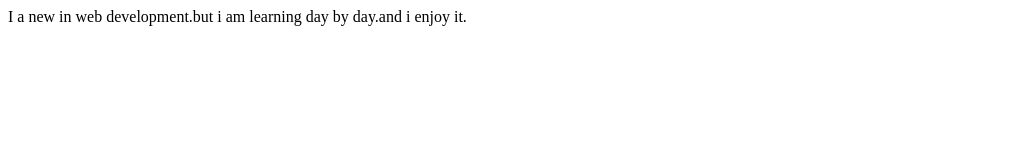
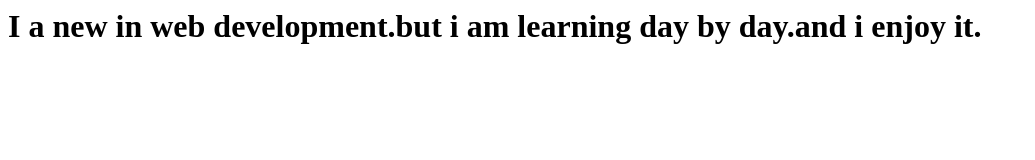
Before and after one commit to mhmehedi3/my-first-website, a plain HTML site: page index.html in a window 1280 px wide. Shown: the whole page, without its empty margins (0-1035 px from the left). Drawn offline with Linux system fonts and the light colour scheme.

Commit message:
Learning github

```diff
--- a/index.html
+++ b/index.html
@@ -4,12 +4,10 @@
             my first website
 
         </title>
-        <style>
-
-         </style>
+        <h1> I a new in web development.but i am learning day by day.and i enjoy it.
+        </h1>
     </head>
     <body>
-        I a new in web development.but i am learning day by day.and i enjoy it.
 
     </body>
 </html>
```
